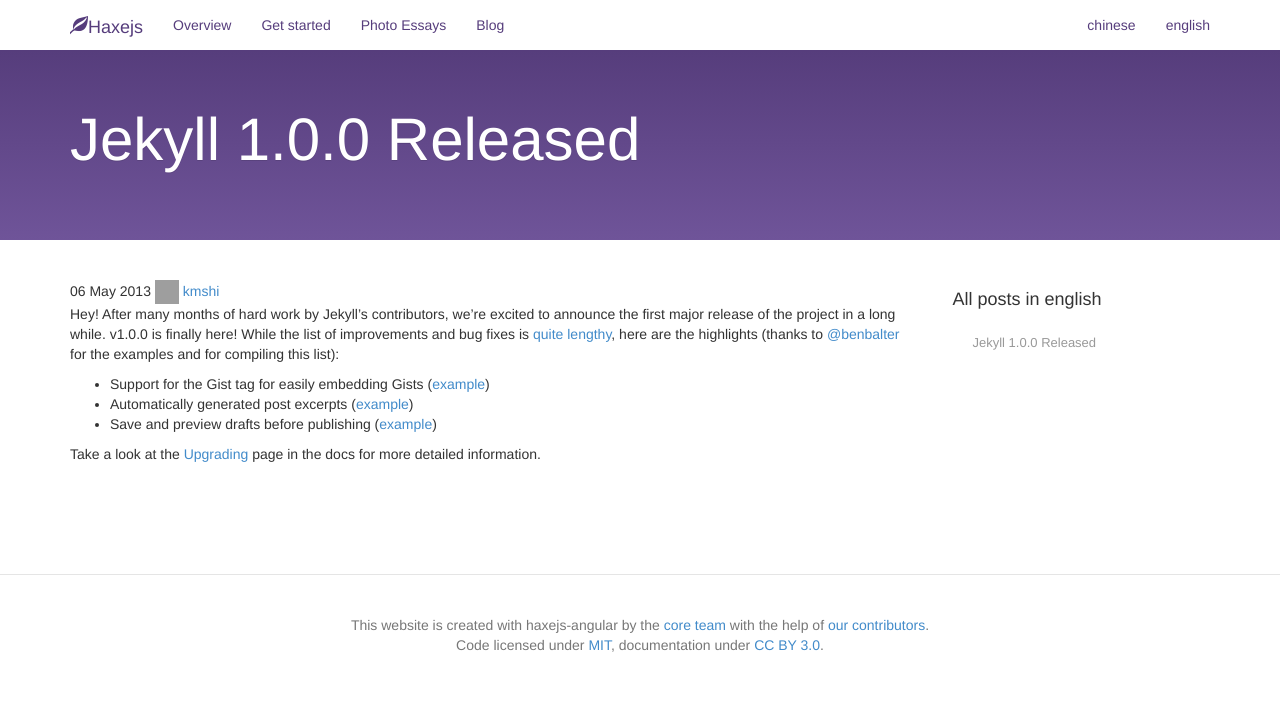
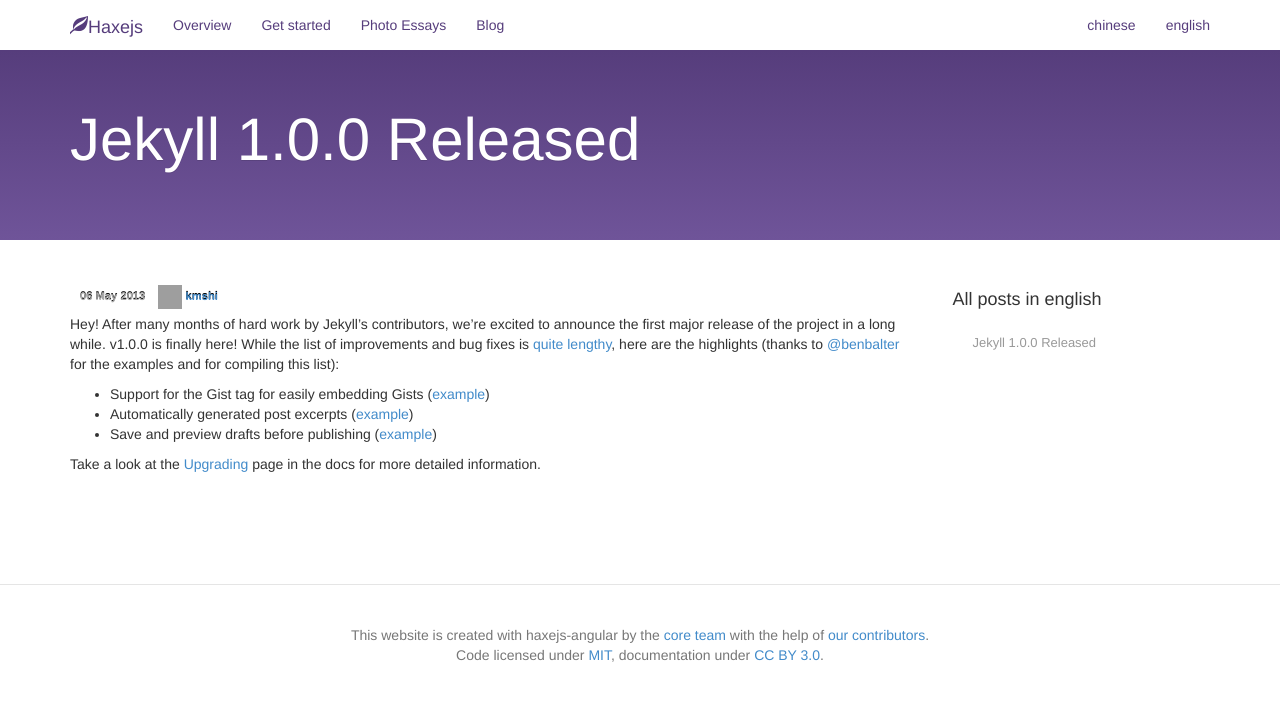
Before and after one commit to haxejs/haxejs.com, a Jekyll site: the page built from _posts/2013-05-06-jekyll-1-0-0-released.md, in a window 1280 px wide. Shown: the top 701 px of the page. Built offline with Jekyll 4.4.1, drawn with Linux system fonts in a browser that asks for light colours; Markdown is read by kramdown in place of the engine named in the settings; grey boxes are pictures that could not be loaded.

Commit message:
Add new style for blog post

```diff
--- a/_layouts/default_en.html
+++ b/_layouts/default_en.html
@@ -15,6 +15,27 @@
     <link href="/bower_components/bootstrap/dist/css/bootstrap.min.css" rel="stylesheet">
     <!-- Documentation extras -->
     <link href="/css/docs.min.css" rel="stylesheet">
+    <style type="text/css">
+      .post-meta {
+        display: inline-block;
+        vertical-align: middle;
+        font-size: .8em;
+        padding: 5px 0;
+        color: #aaa;
+        font-weight: 600;
+        text-shadow: 0 -1px 0 #000;
+      }
+
+      .avatar {
+        display: inline-block;
+        vertical-align: middle;
+      }
+
+      .post-date,
+      .post-author { margin-left: 10px; }
+
+      .post-content img { max-width: 100% }
+    </style>
 </head>
 <body class="bs-docs-home">
     <!-- Docs master nav -->
```
